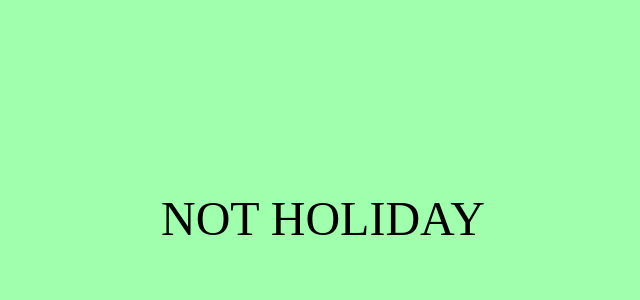
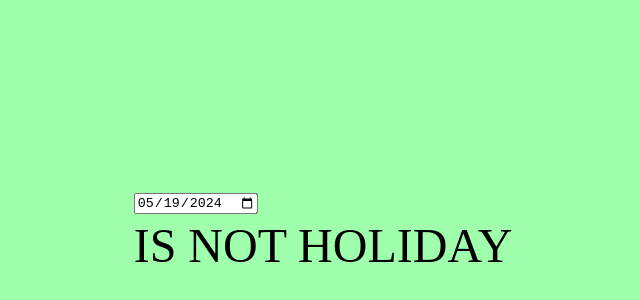
Before and after one commit to TaYaKi71751/mart_weekend, a plain HTML site: page index.html in a window 1280 px wide. Shown: the part 182-482 px from the top of the page, without its empty margins (317-957 px from the left). Drawn offline with Linux system fonts and the light colour scheme.

Commit message:
Add input-date

```diff
--- a/index.css
+++ b/index.css
@@ -1,4 +1,4 @@
-div.container {
+.container {
 	position: absolute;
 	left: 50%;
 	top: 50%;
--- a/index.html
+++ b/index.html
@@ -4,5 +4,8 @@
 </head>
 <body>
 	<div class="container">
+		<input class="input-date" type="date">
+		<div class="result-text">
+	</div>
 	<script src="./util.js"></script>
 </body>
--- a/util.js
+++ b/util.js
@@ -1,3 +1,6 @@
+const dateInput = document.querySelector('input.input-date');
+const dateOnChange =	(event) => {
+//	console.log(event.target.value);
 const Sunday = {
 	getDate: function (week, month, year) {
 		let timestamp = Date.parse(new Date(`KST ${year}-${month}-${1}`).toString());
@@ -14,8 +17,8 @@ const Sunday = {
 		return date;
 	}
 };
-let now = new Date();
-const container = document.querySelector('.container')
+let now = new Date(`${event.target.value}`);
+const result = document.querySelector('div.result-text')
 if (
 	now.getDate() == Sunday.getDate(2, now.getMonth() + 1, now.getFullYear()).getDate() ||
 	now.getDate() == Sunday.getDate(4, now.getMonth() + 1, now.getFullYear()).getDate()
@@ -23,10 +26,15 @@ if (
 	// holiday
 	console.log('TODAY IS HOLIDAY WEEKEND');
 	document.body.style.background = '#FF9FAC';
-	container.innerHTML = 'HOLIDAY';
+	result.innerHTML = 'IS HOLIDAY';
 } else {
 	// not holiday
 	console.log('TODAY IS NOT HOLIDAY WEEKEND');
 	document.body.style.background = '#9FFFAC';
-	container.innerHTML = 'NOT HOLIDAY';
+	result.innerHTML = 'IS NOT HOLIDAY';
 }
+};
+dateInput.addEventListener('change',dateOnChange);
+const __now__ = new Date();
+dateInput.value = `${__now__.getFullYear()}-${(__now__.getMonth() + 1).toString().length == 1 ? '0' : ''}${__now__.getMonth() + 1}-${__now__.getDate()}`;
+dateOnChange({target:dateInput});
```
